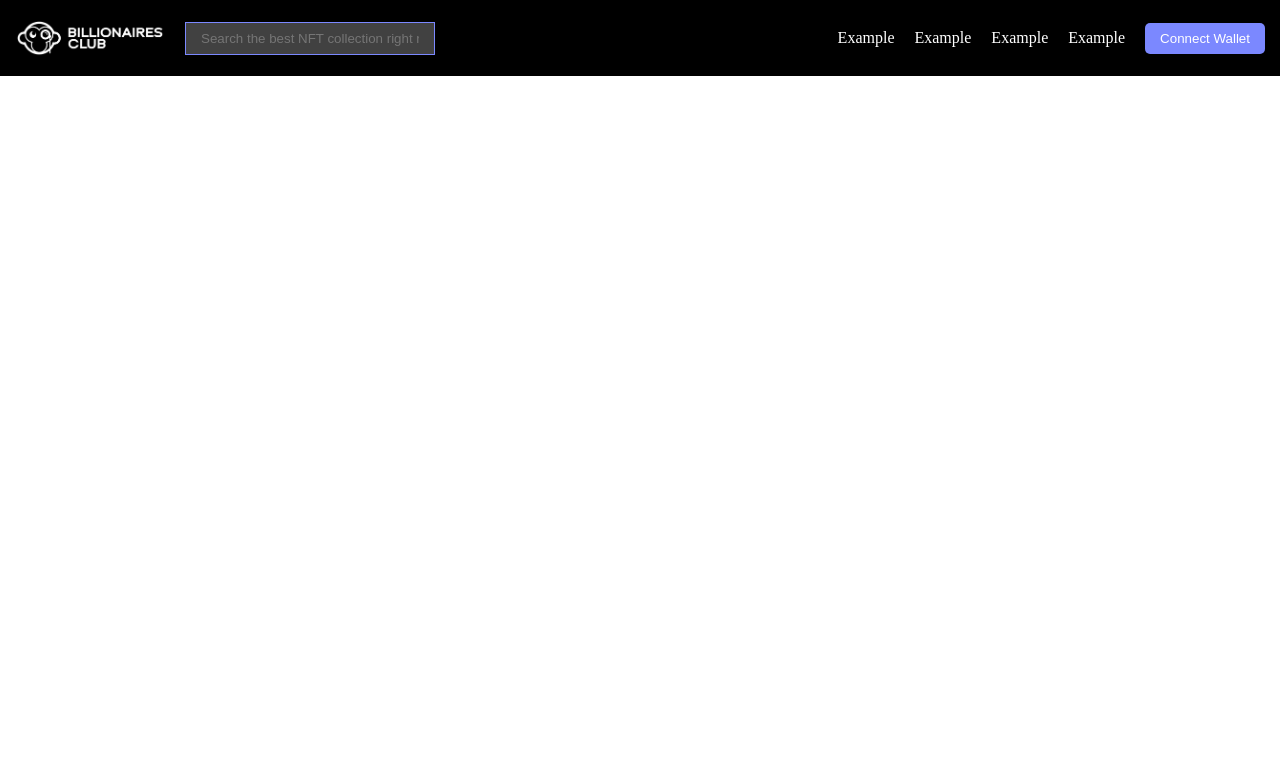
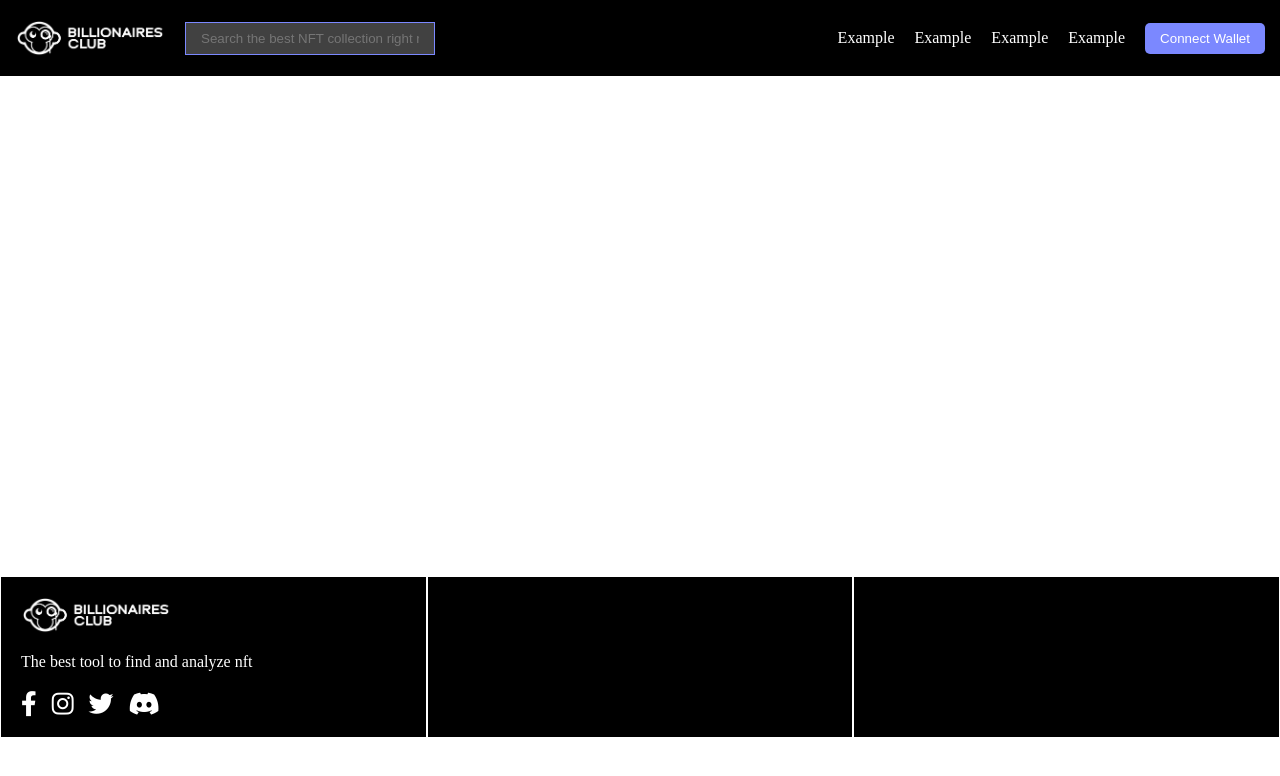
Before and after one commit to Difelice-e/nft-tool, a plain HTML site: page index.html in a window 1280 px wide. Drawn offline with Linux system fonts and the light colour scheme.

Commit message:
inizio footer

```diff
--- a/index.html
+++ b/index.html
@@ -6,33 +6,61 @@
     <meta name="viewport" content="width=device-width, initial-scale=1.0">
     <title>Document</title>
     <link rel="stylesheet" href="style.css">
+    <link rel="stylesheet" href="https://cdnjs.cloudflare.com/ajax/libs/font-awesome/6.0.0/css/all.min.css" integrity="sha512-9usAa10IRO0HhonpyAIVpjrylPvoDwiPUiKdWk5t3PyolY1cOd4DSE0Ga+ri4AuTroPR5aQvXU9xC6qOPnzFeg==" crossorigin="anonymous" referrerpolicy="no-referrer" />
 </head>
 <body>
     <header id="main-header">
+        <div class="container header-container">
+            <!-- colonna di sinistra - logo e search bar  -->
             <div class="left-section">
+
+                <!-- logo  -->
                 <a href="#"><img src="img/BLNC-Logo-VERSION1-White.png" class="logo" alt="logo"></a>
+
+                <!-- searchbar  -->
                 <input type="text" placeholder="Search the best NFT collection right now" class="search-bar">
             </div>
 
+            <!-- colonna di destra - navigazione  -->
             <nav class="right-section">
+
+                <!-- menù di navigazione  -->
                 <ul class="navigation">
                     <li><a href="#">Example</a></li>
                     <li><a href="#">Example</a></li>
                     <li><a href="#">Example</a></li>
                     <li><a href="#">Example</a></li>
+
+                    <!-- bottone di collegamento wallet  -->
                     <li>
                         <button class="button"><a href="#">Connect Wallet</a></button>
                     </li>
                 </ul>
             </nav>
+        </div>
     </header>
 
-    <main>
+    <main id="main-content">
         <!-- QUI VA LA TABELLA DATI  -->
     </main>
 
-    <footer>
+    <footer id="footer">
         <!-- QUI VA IL FOOTER  -->
+        <div class="container footer-container">
+            <!-- prima area - contatti  -->
+            <div class="footer-area">
+                <img src="img/BLNC-Logo-VERSION1-White.png" alt="logo" class="logo">
+                <p>The best tool to find and analyze nft</p>
+                <ul class="social-links">
+                    <li><a href=""><i class="fa-brands fa-facebook-f social-icon"></i></a></li>
+                    <li><a href=""><i class="fa-brands fa-instagram social-icon"></i></a></li>
+                    <li><a href=""><i class="fa-brands fa-twitter social-icon"></i></a></li>
+                    <li><a href=""><i class="fa-brands fa-discord social-icon"></i></a></li>
+                </ul>
+            </div>
+            <div class="footer-area"></div>
+            <div class="footer-area"></div>
+        </div>
     </footer>
 </body>
 </html>
--- a/style.css
+++ b/style.css
@@ -3,6 +3,11 @@
     padding: 0;
     margin: 0;
     box-sizing: border-box;
+}
+
+.container {
+    max-width: 1440px;
+    margin: 0 auto;
 }
 
 img {
@@ -33,12 +38,15 @@ a:hover {
 
 /* -----HEADER-----  */
 #main-header {
+    background-color: black;
+    color: white;
+}
+
+.header-container {
     display: flex;
     justify-content: space-between;
     align-items: center;
     padding: 20px 15px;
-    background-color: black;
-    color: white;
 }
 
 /* SEZIONE DI SINISTRA DELL'HEADER - LOGO E SEARCHBAR  */
@@ -66,3 +74,36 @@ a:hover {
     gap: 20px;
     align-items: center;
 }
+
+/* -----MAIN-CONTENT----- */
+#main-content {
+    min-height: 500px;
+}
+
+/* -----FOOTER----- */
+#footer {
+    background-color: black;
+    color: white;
+}
+
+.footer-container {
+    display: flex;
+}
+
+.footer-area {
+    width: calc(100% / 3);
+    padding: 20px;
+    border: 1px solid white;
+    display: flex;
+    flex-direction: column;
+    gap: 20px;
+}
+
+.social-links {
+    display: flex;
+    gap: 15px;
+}
+
+.social-icon {
+    font-size: 25px;
+}
```
Lines whose indentation alone changed are shown as unchanged.
